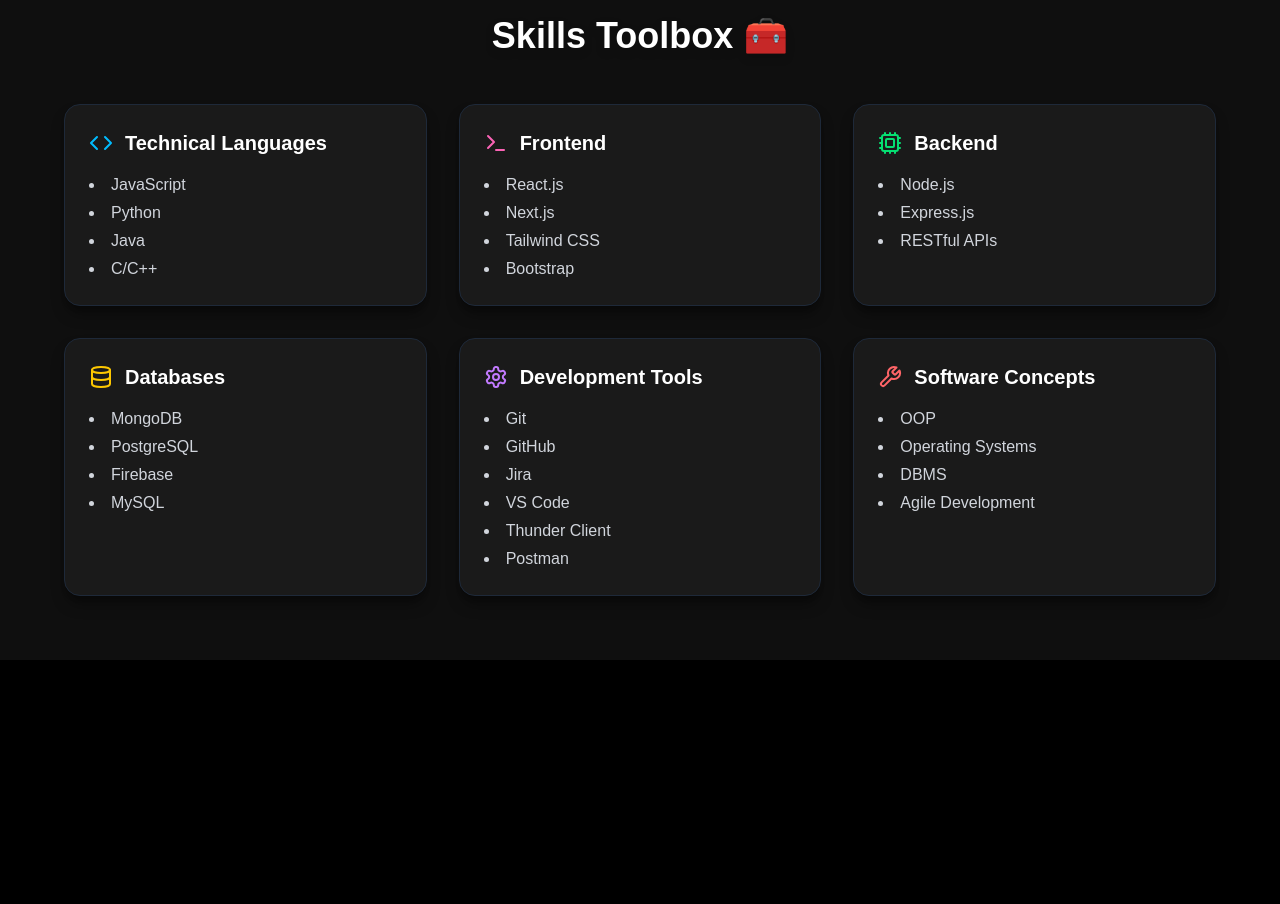
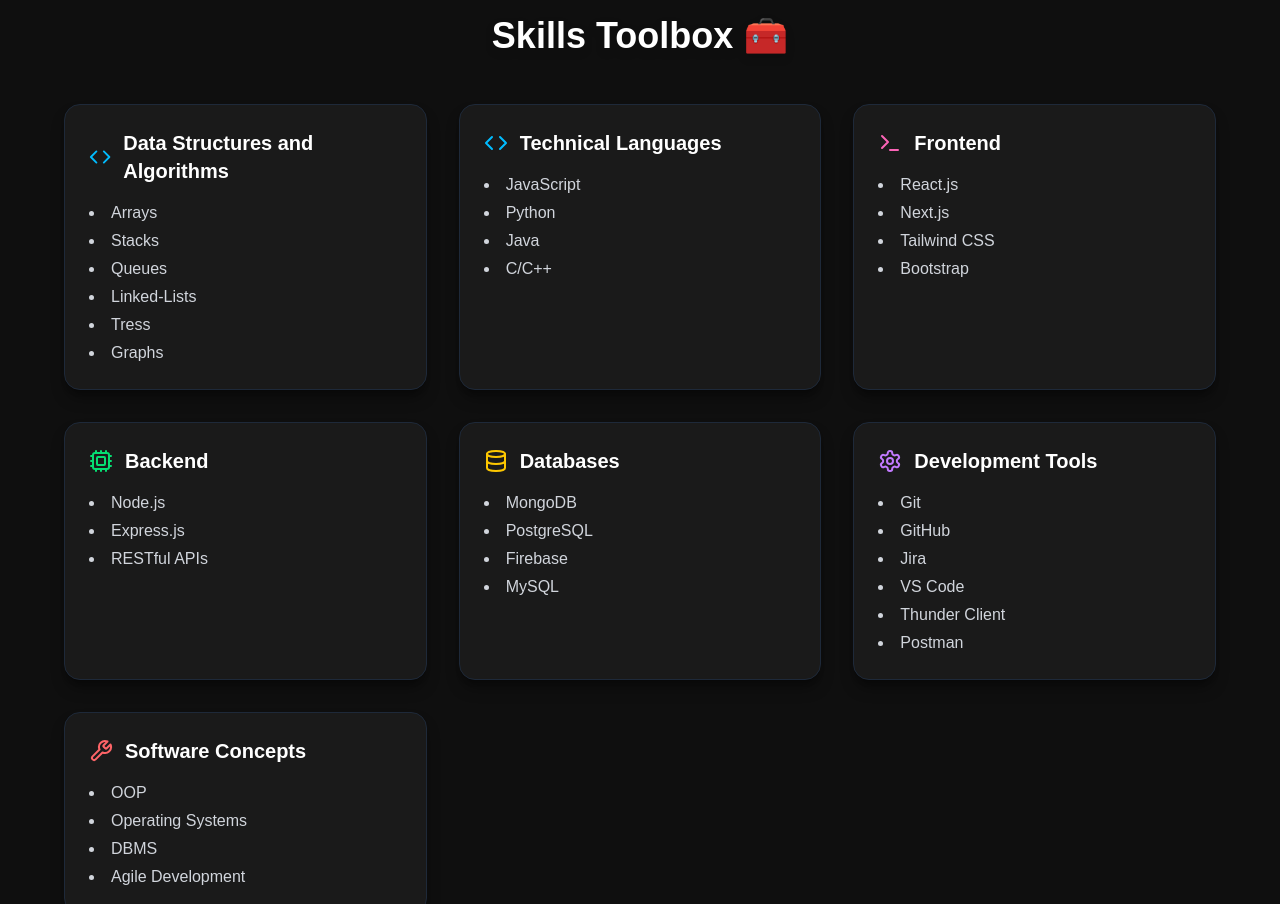
Before and after one commit to divyanshu-dugar/divyanshu-dugar-portfolio, a Next.js app: page / in a window 1280 px wide. Shown: the part 920-1824 px from the top of the page. Before the commit the page ends 1580 px from the top, so only its background shows below. Built offline with nearby package versions, Linux system fonts and the light colour scheme.

Commit message:
added data structure in skill

```diff
--- a/components/skillsToolbox.tsx
+++ b/components/skillsToolbox.tsx
@@ -2,6 +2,11 @@
 import { Code, Cpu, Database, Terminal, Settings, Wrench } from "lucide-react";
 
 const skillsData = [
+  {
+    icon: <Code className="w-6 h-6 text-sky-400" />,
+    title: "Data Structures and Algorithms",
+    items: ["Arrays", "Stacks", "Queues", "Linked-Lists", "Tress", "Graphs"],
+  },
   {
     icon: <Code className="w-6 h-6 text-sky-400" />,
     title: "Technical Languages",
```
